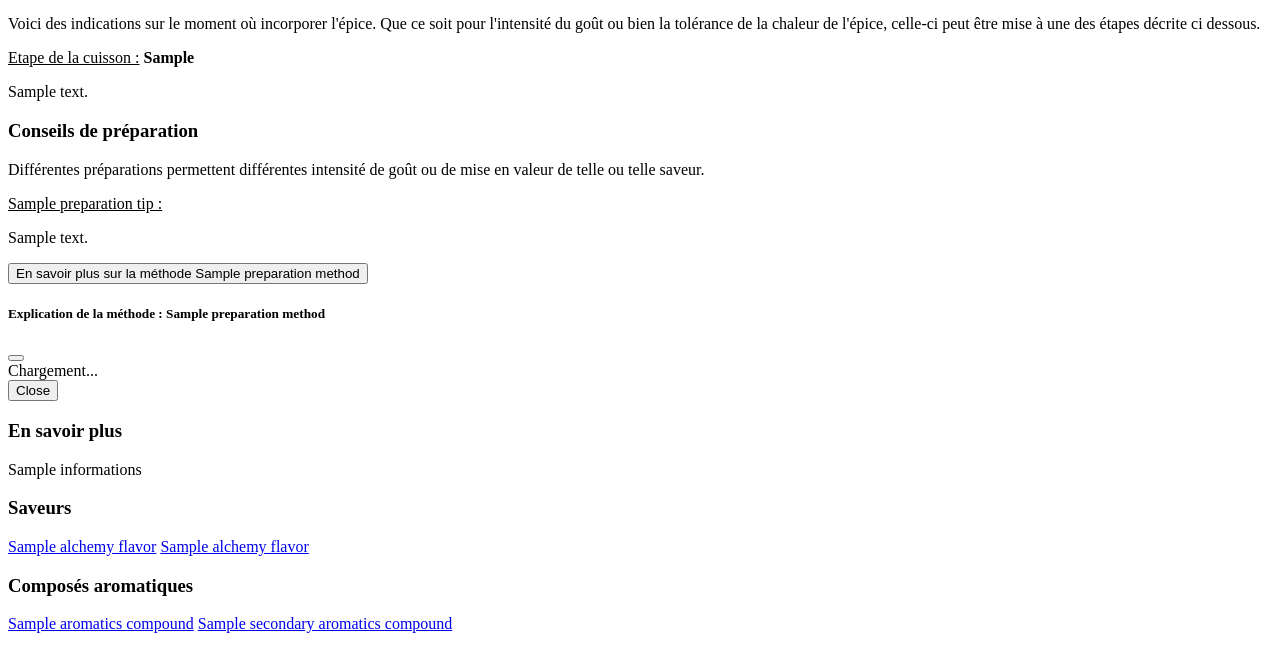
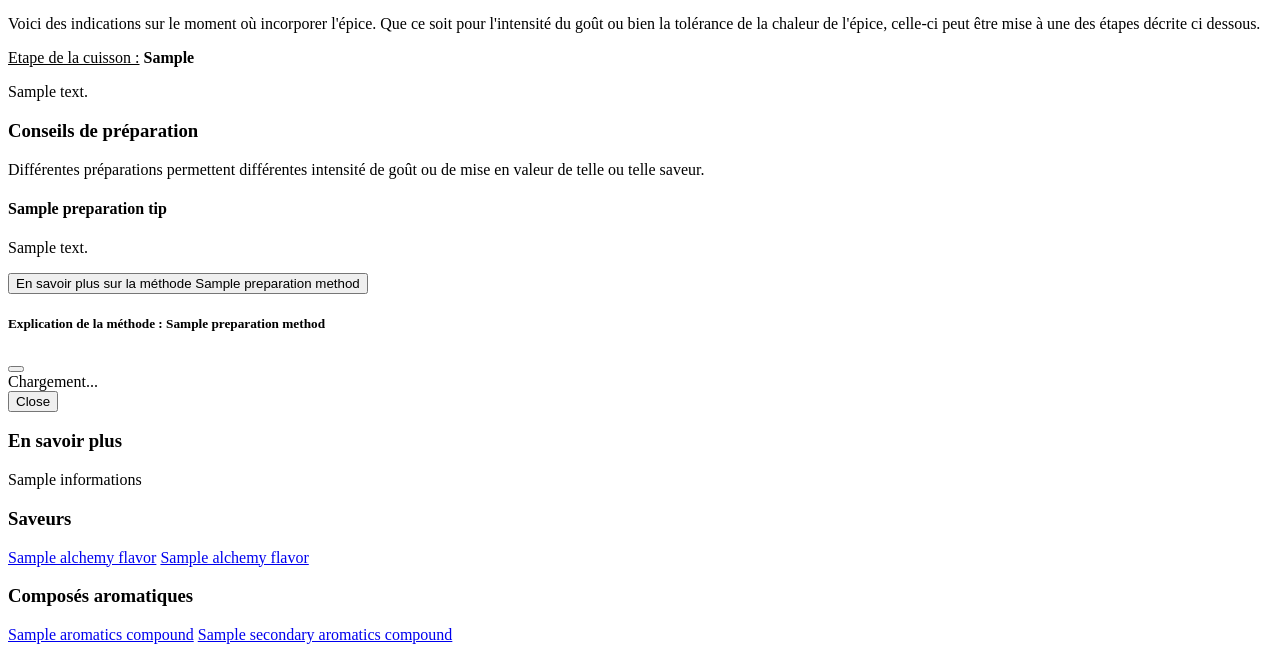
Before and after one commit to Bertoia-Jeremy/SpicyMatch, a Symfony app: template templates/spices/view.html.twig in a window 1280 px wide. Shown: the part 315-967 px from the top of the page. Run offline with Twig, Linux system fonts and the light colour scheme; the template is opened without the code that fills it: most values are stand-ins (such as "Sample title", 1, 10 or a date in 2020); some libraries are stand-ins or nearby versions.

Commit message:
better presentation preparationTips in spice view

```diff
--- a/templates/spices/view.html.twig
+++ b/templates/spices/view.html.twig
@@ -49,14 +49,20 @@
                     Différentes préparations permettent différentes intensité de goût ou de mise en valeur de telle ou telle saveur.
                 </p>
                 {% for preparationTip in spice.preparationTips %}
-                    <div class="my-2">
-                        <p class="mb-1"><u>{{ preparationTip.title }} :</u></p>
-                        <p class="mb-0">{{ preparationTip.text }}</p>
-
-                        {% if preparationTip.preparationMethod is not null %}
-                            {{ macroModalPreparationMethod.modal(preparationTip.preparationMethod.id, preparationTip.preparationMethod.name, true) }}
-                        {% endif %}
-                    </div>
+                    <article class="d-flex flex-column w-100 bg-light shadow rounded my-3 p-3">
+                        <h4 class="mb-1">{{ preparationTip.title }}</h4>
+                        <div class="w-25 pb-1 mb-2 rounded shadow-{{ preparationTip.spice.aromaticGroups.color |trim('#')|upper}}"></div>
+                        <p>{{ preparationTip.text|nl2br }}</p>
+                        <div class="align-self-end text-end w-50">
+                            {% if preparationTip.preparationMethod is not null %}
+                                {{ macroModalPreparationMethod.modal(
+                                    preparationTip.preparationMethod.id,
+                                    preparationTip.preparationMethod.name,
+                                    true
+                                )}}
+                            {% endif %}
+                        </div>
+                    </article>
                 {% endfor %}
             </div>
         {% endif %}
```
